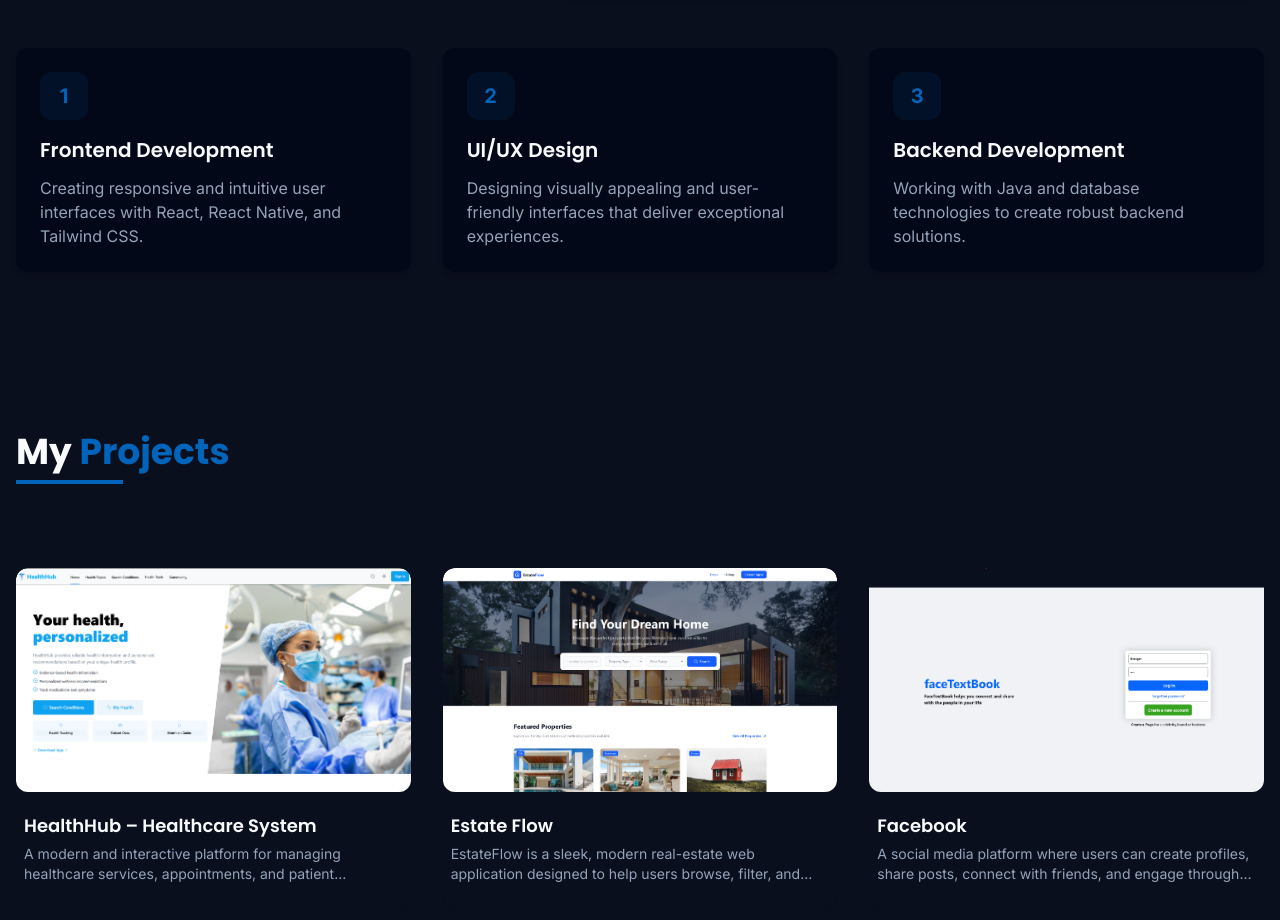
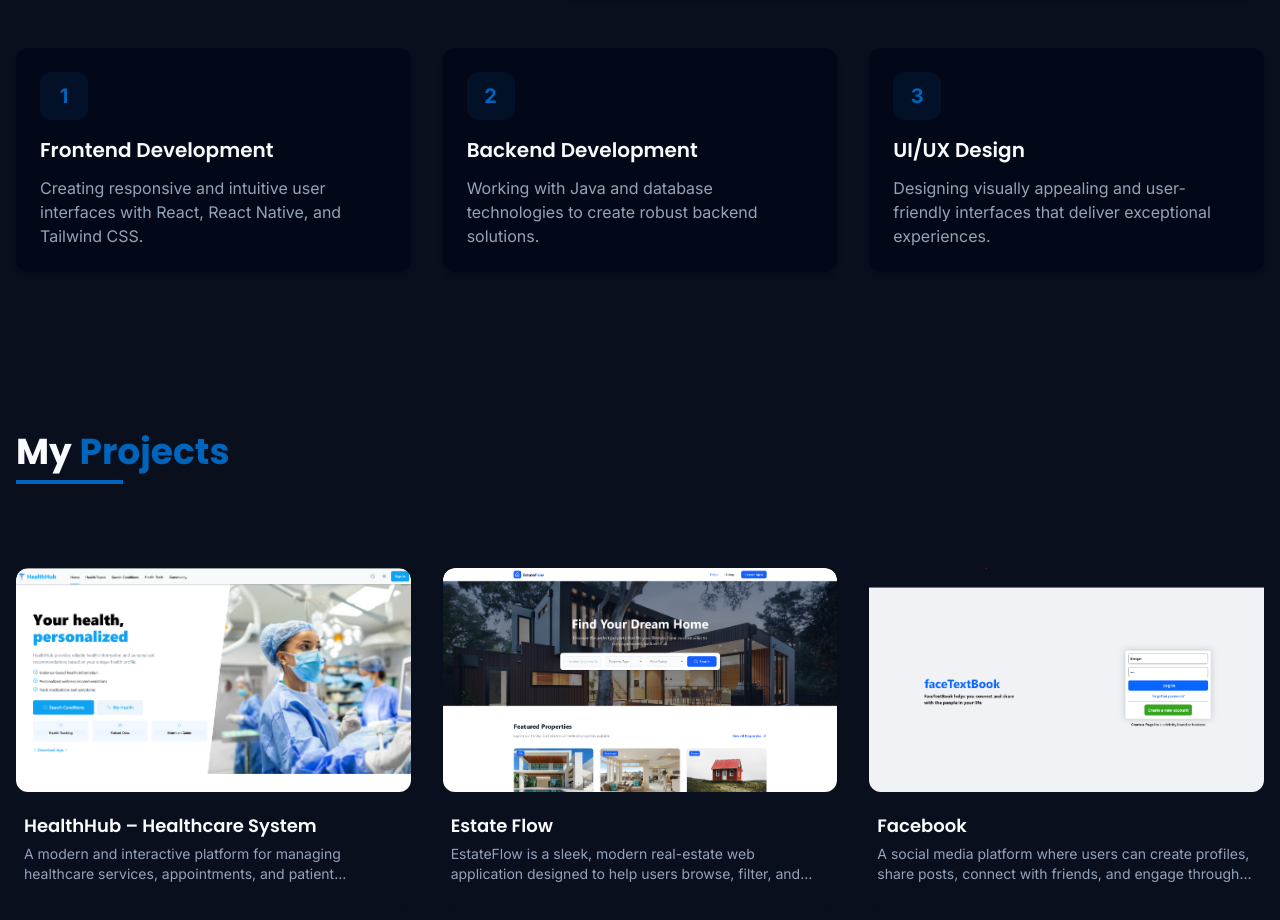
Before and after one commit to Nodstan/ReactPortfolio, a React (Vite) app: page / in a window 1280 px wide. Shown: the part 1580-2500 px from the top of the page. Built offline with nearby package versions, Linux system fonts and the light colour scheme.

Commit message:
Reorder services in About component to improve clarity and maintain consistency

```diff
--- a/src/components/About.tsx
+++ b/src/components/About.tsx
@@ -72,12 +72,12 @@ const About = () => {
               description: "Creating responsive and intuitive user interfaces with React, React Native, and Tailwind CSS."
             },
             {
+              title: "Backend Development",
+              description: "Working with Java and database technologies to create robust backend solutions."
+            },
+            {
               title: "UI/UX Design",
               description: "Designing visually appealing and user-friendly interfaces that deliver exceptional experiences."
-            },
-            {
-              title: "Backend Development",
-              description: "Working with Java and database technologies to create robust backend solutions."
             }
           ].map((service, index) => (
             <div key={index} className="bg-card p-6 rounded-xl shadow-md hover:shadow-xl transition-all duration-500">
```
